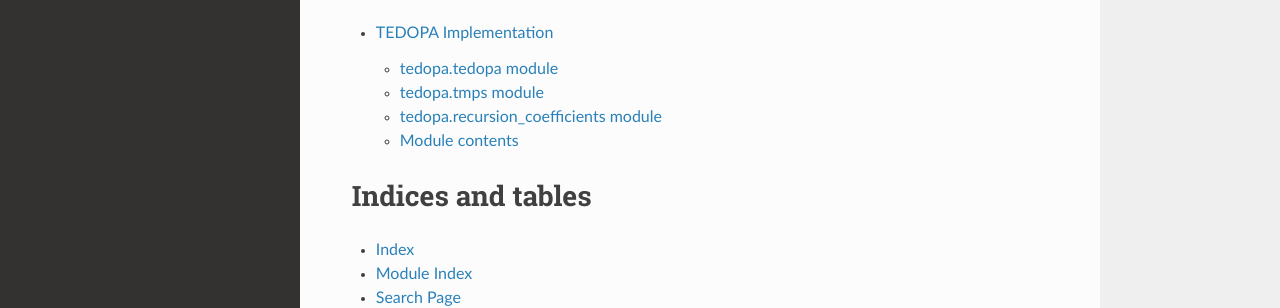
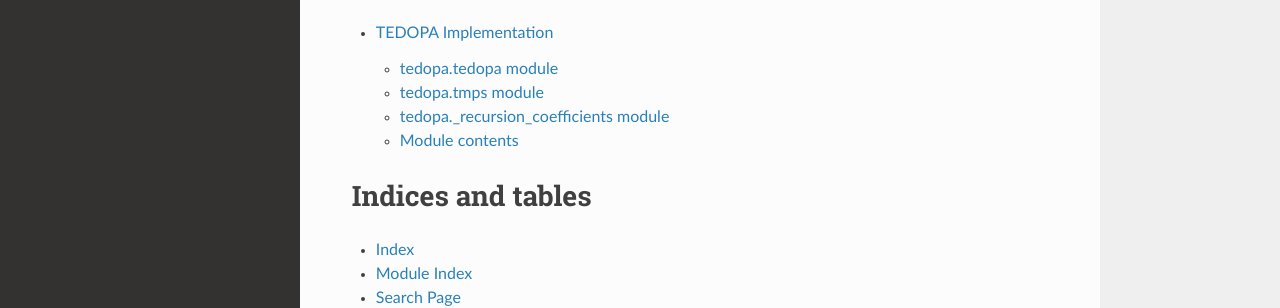
Before and after one commit to MoritzLange/py-tedopa, a Sphinx documentation site: the page built from docs/source/index.rst, in a window 1280 px wide. Shown: the part 187-495 px from the top of the page. Built offline with Sphinx 7.4.7 and the Read the Docs theme 2.0.0, drawn with Linux system fonts in a browser that asks for light colours.

Commit message:
Minor change to documentation

```diff
--- a/docs/source/tedopa.rst
+++ b/docs/source/tedopa.rst
@@ -20,10 +20,10 @@ tedopa.tmps module
     :private-members:
 
 
-tedopa.recursion_coefficients module
+tedopa._recursion_coefficients module
 -------------------
 
-.. automodule:: tedopa.recursion_coefficients
+.. automodule:: tedopa._recursion_coefficients
     :members:
     :undoc-members:
     :show-inheritance:
```
